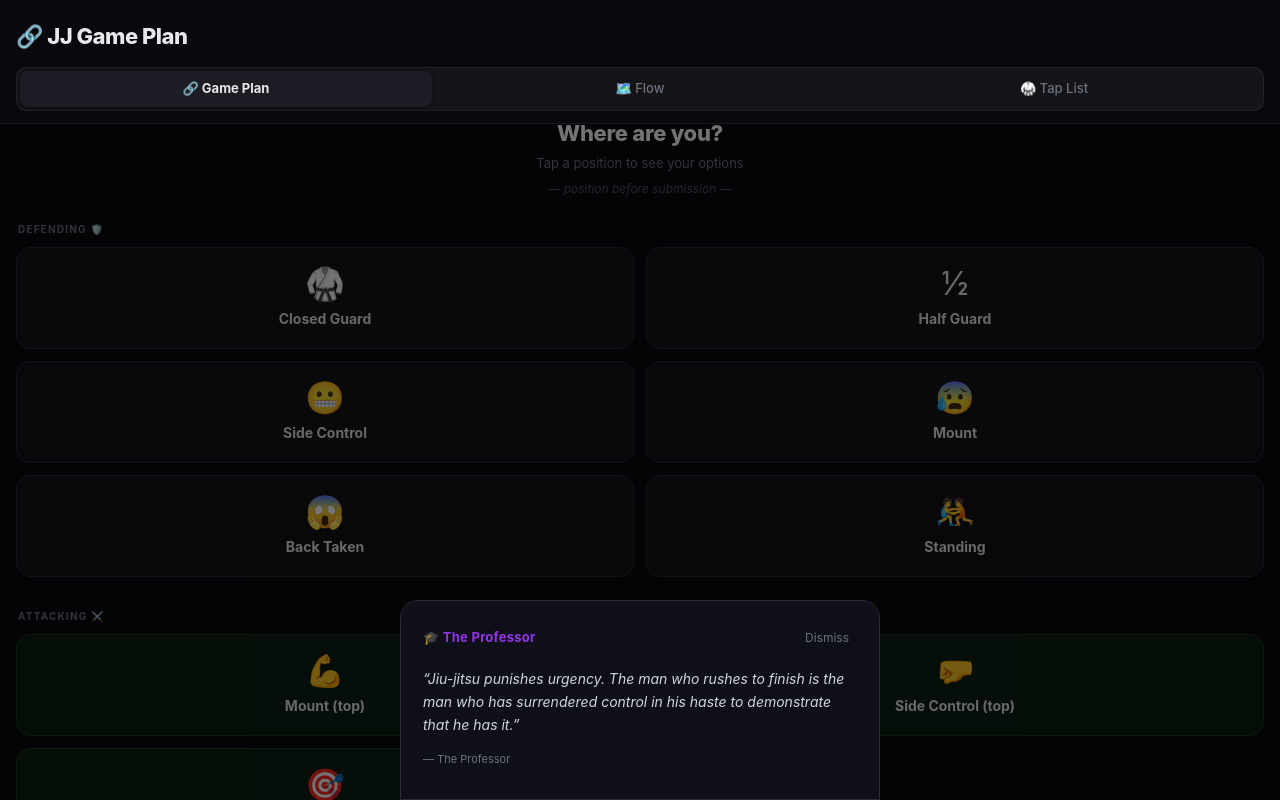
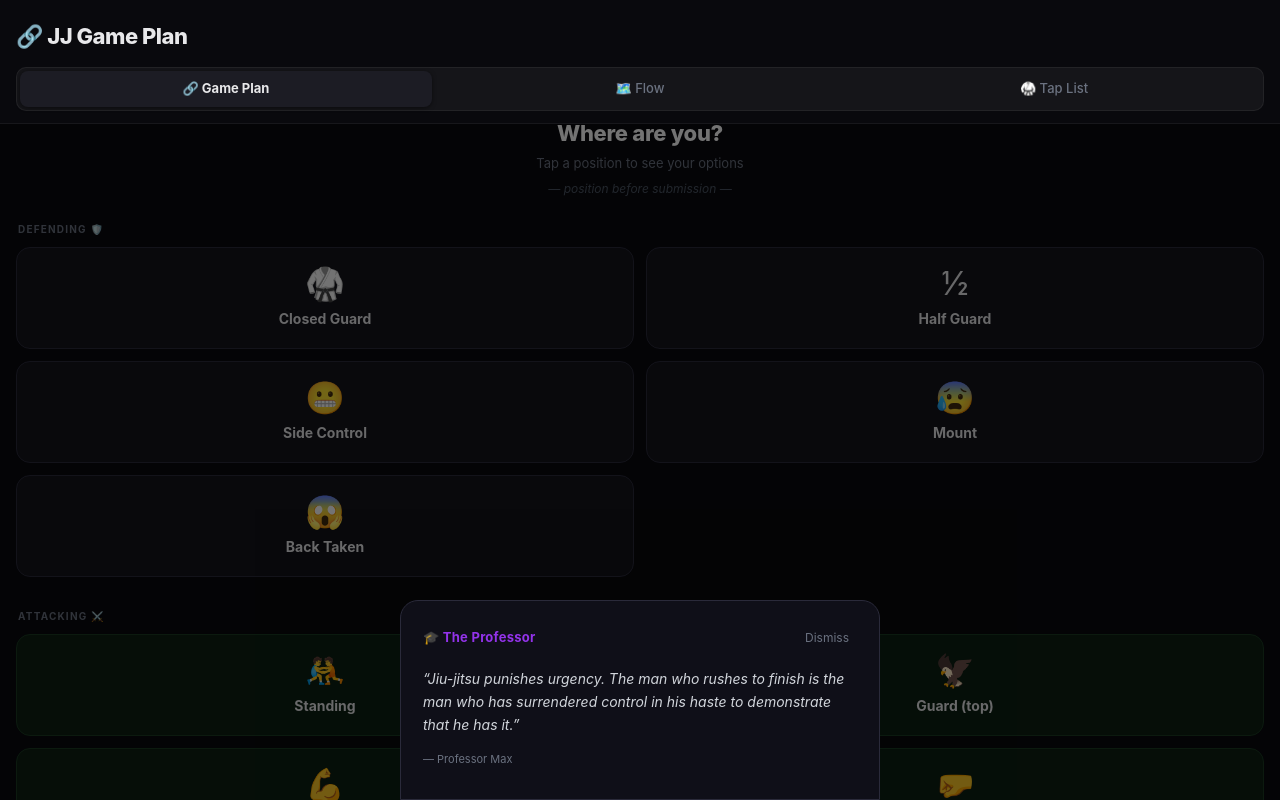
Before and after one commit to Top-Choice-Lawn-Care/tap-list, a Next.js app: page / in a window 1280 px wide. Built offline with nearby package versions, Linux system fonts and the light colour scheme.

Commit message:
Add Guard top + Standing to attacking, rename Professor Max

```diff
--- a/app/components/GamePlanFlow.tsx
+++ b/app/components/GamePlanFlow.tsx
@@ -40,61 +40,61 @@ const PROFESSOR_QUOTES: ProfessorQuote[] = [
     id: 'prof-001',
     category: 'general',
     text: 'Jiu-jitsu is not a collection of techniques. It is a language — and until you learn to speak it fluently under pressure, you are merely reciting phrases you memorized from a book.',
-    attribution: '— The Professor',
+    attribution: '— Professor Max',
   },
   {
     id: 'prof-002',
     category: 'general',
     text: 'Progress in this art does not arrive on a schedule. It arrives when you have earned it through repetition that would bore most people senseless, applied with a precision most people are too impatient to develop.',
-    attribution: '— The Professor',
+    attribution: '— Professor Max',
   },
   {
     id: 'prof-003',
     category: 'general',
     text: 'The man who can remain emotionally calm while his body is under duress has a catastrophic advantage over the man who cannot. Composure is not a personality trait. It is a skill, and it is trained.',
-    attribution: '— The Professor',
+    attribution: '— Professor Max',
   },
   {
     id: 'prof-004',
     category: 'general',
     text: 'Efficiency is not laziness. Efficiency is the elimination of everything that does not contribute to the outcome. Most people fight with tremendous effort and terrible results precisely because they confuse movement with progress.',
-    attribution: '— The Professor',
+    attribution: '— Professor Max',
   },
   {
     id: 'prof-005',
     category: 'general',
     text: 'Jiu-jitsu punishes urgency. The man who rushes to finish is the man who has surrendered control in his haste to demonstrate that he has it.',
-    attribution: '— The Professor',
+    attribution: '— Professor Max',
   },
   {
     id: 'prof-006',
     category: 'general',
     text: 'The hierarchy of positions exists not as a matter of preference, but as a mathematical consequence of what the human body can and cannot do. Back mount is highest. Argue with geometry if you disagree.',
-    attribution: '— The Professor',
+    attribution: '— Professor Max',
   },
   {
     id: 'prof-007',
     category: 'general',
     text: 'You came here to learn to fight. What you will discover, if you stay long enough, is that you are really learning to think. The mats are just where the thinking becomes consequential.',
-    attribution: '— The Professor',
+    attribution: '— Professor Max',
   },
   {
     id: 'prof-008',
     category: 'general',
     text: 'Your body learns what you teach it. Teach it the correct movement ten thousand times and it will execute under pressure. Teach it the wrong movement ten thousand times and you have built a very reliable machine for losing.',
-    attribution: '— The Professor',
+    attribution: '— Professor Max',
   },
   {
     id: 'prof-009',
     category: 'general',
     text: 'Every technique you know has a context in which it will fail. The mark of an educated grappler is not knowing the technique — it is knowing the context.',
-    attribution: '— The Professor',
+    attribution: '— Professor Max',
   },
   {
     id: 'prof-010',
     category: 'general',
     text: 'You will not improve by rolling hard with people your own skill level. You will improve by isolating your weaknesses with focused, humble, slightly humiliating deliberateness. The ego finds this intolerable. That is precisely why it works.',
-    attribution: '— The Professor',
+    attribution: '— Professor Max',
   },
   // Position-specific
   {
@@ -102,102 +102,102 @@ const PROFESSOR_QUOTES: ProfessorQuote[] = [
     category: 'position',
     positionId: 'closed-guard',
     text: 'The closed guard is a trap, not a resting place. The moment you treat it as a place to recover your breath, your opponent will begin to treat it as a place to pass. Create threats or be threatened. There is no third option.',
-    attribution: '— The Professor',
+    attribution: '— Professor Max',
   },
   {
     id: 'prof-012',
     category: 'position',
     positionId: 'half-guard',
     text: 'Half guard is a position that rewards the underhook with everything and punishes its absence with suffering. Get the underhook or accept that you are merely slowing down a pass that has already begun.',
-    attribution: '— The Professor',
+    attribution: '— Professor Max',
   },
   {
     id: 'prof-013',
     category: 'position',
     positionId: 'side-control-bottom',
     text: 'When you are on the bottom of side control, your frame is your entire world. Collapse the frame and you have collapsed all your options simultaneously. This is not the time for courage. This is the time for geometry.',
-    attribution: '— The Professor',
+    attribution: '— Professor Max',
   },
   {
     id: 'prof-014',
     category: 'position',
     positionId: 'mount-bottom',
     text: 'Being mounted is not a defeat — it is an invitation to demonstrate patience and precision under the worst conditions. The elbow-knee escape has survived fifty years of hard testing. It works. Your interpretation of it may not.',
-    attribution: '— The Professor',
+    attribution: '— Professor Max',
   },
   {
     id: 'prof-015',
     category: 'position',
     positionId: 'back-bottom',
     text: 'When your back is taken, your neck is the most important real estate on your body. Guard it as though your continued participation in consciousness depends on it — because it does. Everything else is secondary to the chin tuck.',
-    attribution: '— The Professor',
+    attribution: '— Professor Max',
   },
   {
     id: 'prof-016',
     category: 'position',
     positionId: 'standing',
     text: 'Before you can take anyone down, you must first understand that they do not wish to be taken down. The takedown is not a movement — it is a disruption of balance, a theft of the ground beneath their feet. Off-balance them first. Always first.',
-    attribution: '— The Professor',
+    attribution: '— Professor Max',
   },
   {
     id: 'prof-017',
     category: 'position',
     positionId: 'mount-top',
     text: 'Mounted, you have three tasks in ascending order of importance: maintain position, improve position, find a finish. Most people invert this list and lose the mount chasing a finish they had not yet earned the right to attempt.',
-    attribution: '— The Professor',
+    attribution: '— Professor Max',
   },
   {
     id: 'prof-018',
     category: 'position',
     positionId: 'side-control-top',
     text: 'Side control is not where you relax. It is where you break the spirit of resistance. Apply consistent, uncomfortable pressure. When they choose between suffering where they are and moving to escape, they will move — and that movement is your invitation.',
-    attribution: '— The Professor',
+    attribution: '— Professor Max',
   },
   {
     id: 'prof-019',
     category: 'position',
     positionId: 'back-mount-top',
     text: 'The back is the pinnacle. It is the position from which your opponent cannot see your hands, cannot predict your threats, and cannot address more than one danger at a time. Guard your hooks with as much tenacity as you pursue the choke. A back without hooks is a gift you are about to return.',
-    attribution: '— The Professor',
+    attribution: '— Professor Max',
   },
   {
     id: 'prof-020',
     category: 'position',
-    positionId: 'guard-passing',
+    positionId: 'guard-top',
     text: 'Guard passing is fundamentally a problem of control over the hips. The guard player\'s hips are the source of every threat they possess. Pin the hips or redirect them, and the guard collapses not because you defeated it but because you removed the structure that held it up.',
-    attribution: '— The Professor',
+    attribution: '— Professor Max',
   },
   // Submissions
   {
     id: 'prof-021',
     category: 'submission',
     text: 'The submission is not the goal. The submission is the reward for achieving positional dominance and maintaining it long enough that an opportunity presents itself. Those who pursue the submission as a goal frequently find that they have sacrificed the position and secured neither.',
-    attribution: '— The Professor',
+    attribution: '— Professor Max',
   },
   {
     id: 'prof-022',
     category: 'submission',
     text: 'Among all forms of submission, the strangling arts occupy a special place. A joint lock requires the opponent to feel pain and decide to yield. A properly applied strangulation removes the decision entirely. There is a philosophical elegance to that which I find difficult to overstate.',
-    attribution: '— The Professor',
+    attribution: '— Professor Max',
   },
   // Training
   {
     id: 'prof-023',
     category: 'training',
     text: 'Drilling installs the movement in the body. Sparring reveals whether the installation took. These are not competing methods — they are sequential ones. A man who only spars is guessing. A man who only drills has never tested the answer.',
-    attribution: '— The Professor',
+    attribution: '— Professor Max',
   },
   {
     id: 'prof-024',
     category: 'training',
     text: 'Roll with people who make you uncomfortable. That discomfort is not a sign the training is going poorly. It is evidence the training is going exactly as it should.',
-    attribution: '— The Professor',
+    attribution: '— Professor Max',
   },
   {
     id: 'prof-025',
     category: 'training',
     text: 'The long game of jiu-jitsu development is invisible to the beginner and self-evident to the veteran. Trust the process. It is longer than you want and more rewarding than you can currently conceive.',
-    attribution: '— The Professor',
+    attribution: '— Professor Max',
   },
 ];
 
@@ -471,13 +471,14 @@ const DEFENDING_POSITIONS = [
   { id: 'side-control-bottom',emoji: '😬', label: 'Side Control'  },
   { id: 'mount-bottom',       emoji: '😰', label: 'Mount'         },
   { id: 'back-bottom',        emoji: '😱', label: 'Back Taken'    },
-  { id: 'standing',           emoji: '🤼', label: 'Standing'      },
 ];
 
 const ATTACKING_POSITIONS = [
-  { id: 'mount-top',        emoji: '💪', label: 'Mount (top)'        },
-  { id: 'side-control-top', emoji: '🤛', label: 'Side Control (top)' },
-  { id: 'back-mount-top',   emoji: '🎯', label: 'Back Mount (top)'   },
+  { id: 'standing',         emoji: '🤼', label: 'Standing'          },
+  { id: 'guard-top',        emoji: '🦅', label: 'Guard (top)'       },
+  { id: 'mount-top',        emoji: '💪', label: 'Mount (top)'       },
+  { id: 'side-control-top', emoji: '🤛', label: 'Side Control (top)'},
+  { id: 'back-mount-top',   emoji: '🎯', label: 'Back Mount (top)'  },
 ];
 
 // ─── Home View ────────────────────────────────────────────────────────────────
```
